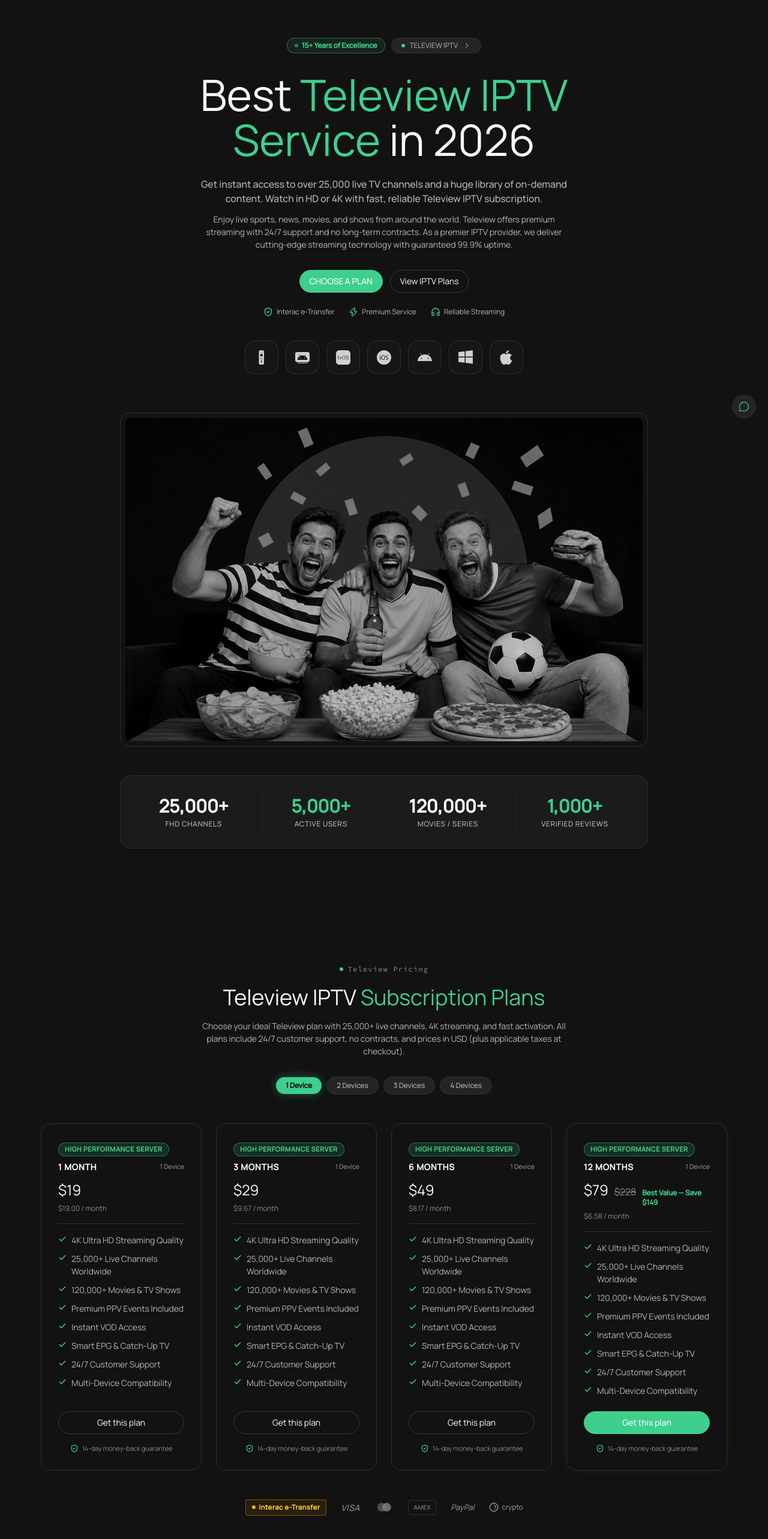
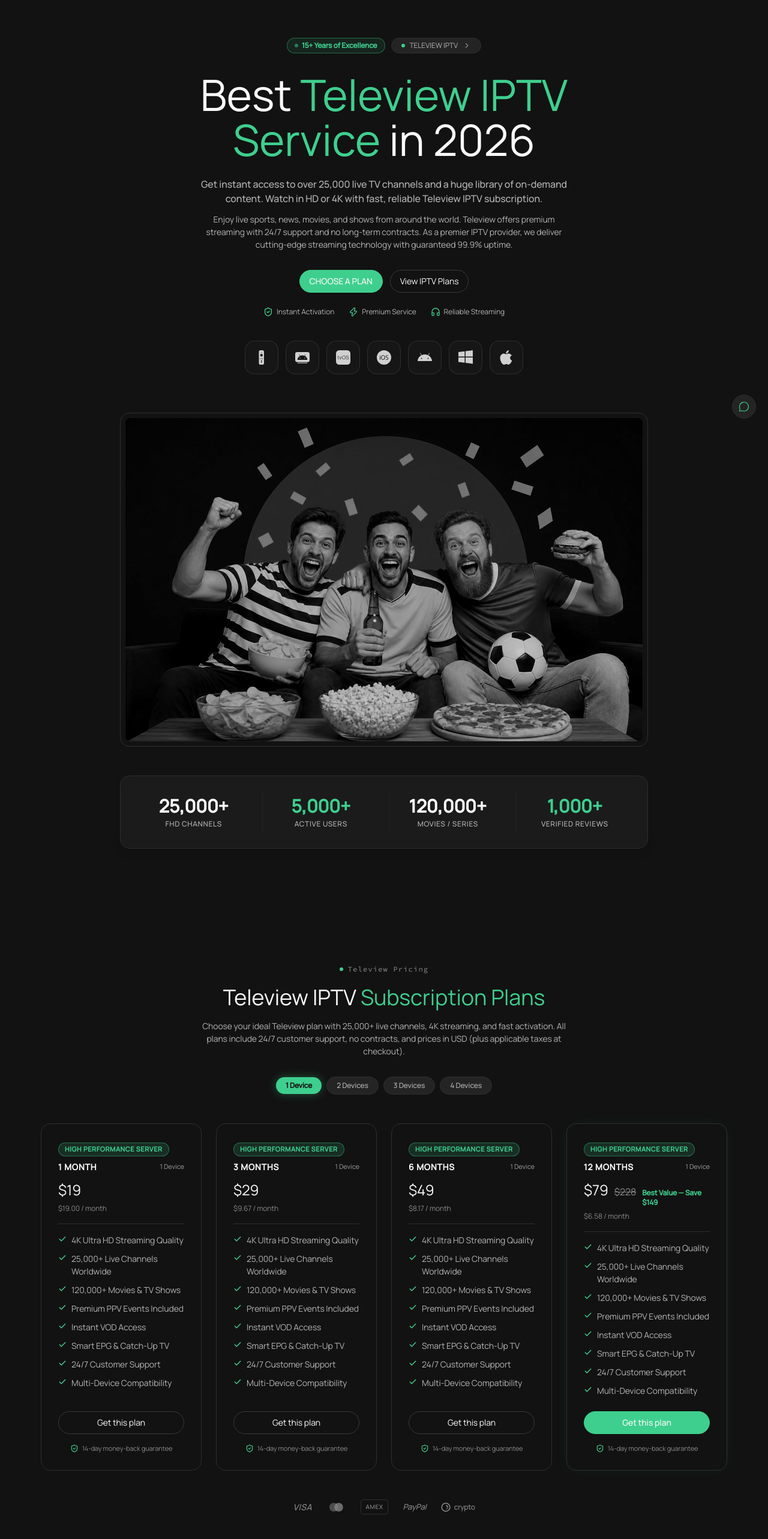
Before and after one commit to EcoTV-jpg/web, a React (Vite) app: page / in a window 1280 px wide. Shown: the part 82-2648 px from the top of the page at 60% size. Built offline with nearby package versions, Linux system fonts and the light colour scheme.

Commit message:
fix: remove Interac e-Transfer from hero trust badges and pricing payment marks

```diff
--- a/src/components/Hero.tsx
+++ b/src/components/Hero.tsx
@@ -55,7 +55,7 @@
           <div className="mt-6 flex flex-wrap items-center justify-center gap-x-6 gap-y-2 text-xs text-silver-mist">
             <span className="inline-flex items-center gap-1.5">
               <ShieldCheck className="size-4 text-phosphor-green" aria-hidden="true" />
-              Interac e-Transfer
+              Instant Activation
             </span>
             <span className="inline-flex items-center gap-1.5">
               <Zap className="size-4 text-phosphor-green" aria-hidden="true" />
--- a/src/components/Pricing.tsx
+++ b/src/components/Pricing.tsx
@@ -39,17 +39,13 @@
   },
 };
 
-/* Monochrome payment marks with Interac e-Transfer */
+/* Monochrome payment marks */
 function PaymentMarks() {
   return (
     <div
       className="mt-12 flex flex-wrap items-center justify-center gap-x-6 gap-y-4 text-smoke"
       aria-label="Accepted payment methods"
     >
-      <span className="inline-flex items-center gap-1.5 rounded-[4px] border border-amber-500/40 bg-amber-500/10 px-2.5 py-1 text-[11px] font-semibold tracking-wider text-amber-300">
-        <span className="size-1.5 rounded-full bg-amber-400" aria-hidden="true" />
-        Interac e-Transfer
-      </span>
       <span className="text-[14px] font-medium italic tracking-wide">VISA</span>
       <svg viewBox="0 0 40 22" className="h-[18px] w-auto" aria-hidden="true">
         <circle cx="15" cy="11" r="9" fill="var(--color-graphite)" />
--- a/src/data/site.ts
+++ b/src/data/site.ts
@@ -26,7 +26,7 @@
   ctaPrimary: "CHOOSE A PLAN",
   ctaSecondary: "View IPTV Plans",
   trustBadges: [
-    "Interac e-Transfer",
+    "Instant Activation",
     "Premium Service",
     "Reliable Streaming",
   ],
```
